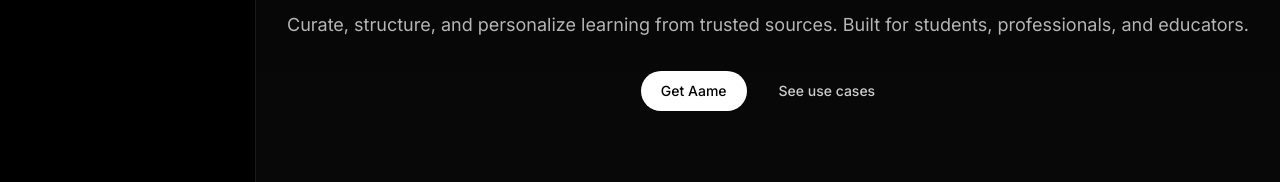
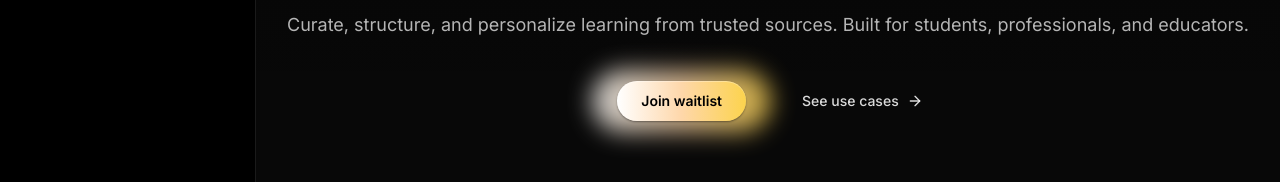
Before and after one commit to flamesdotblue/frontend-repo_dxwun45b_88t8rx, a React (Vite) app: page / in a window 1280 px wide. Shown: the part 205-387 px from the top of the page. Built offline with nearby package versions, Linux system fonts and the light colour scheme; a web font is replaced by a local one.

Commit message:
Update project prj_dxwun45b - 2025-10-28T19:13:03.397Z

```diff
--- a/src/components/HomeSection.jsx
+++ b/src/components/HomeSection.jsx
@@ -1,4 +1,5 @@
 import Spline from "@splinetool/react-spline";
+import { ArrowRight } from "lucide-react";
 
 export default function HomeSection() {
   return (
@@ -6,7 +7,7 @@
       {/* Spline full-cover background */}
       <div className="absolute inset-0">
         <Spline
-          scene="https://prod.spline.design/BWzdo650n-g-M9RS/scene.splinecode"
+          scene="https://prod.spline.design/O-AdlP9lTPNz-i8a/scene.splinecode"
           style={{ width: "100%", height: "100%" }}
         />
       </div>
@@ -24,17 +25,25 @@
           Curate, structure, and personalize learning from trusted sources. Built for students, professionals, and educators.
         </p>
         <div className="mt-8 inline-flex items-center gap-3">
+          {/* Join Waitlist – elevated appearance */}
           <a
-            href="mailto:connect@theaame.com?subject=Get%20Aame&body=Hi%20team%2C%20I%27d%20like%20access%20to%20Aame."
-            className="rounded-full bg-white text-black px-5 py-2.5 text-sm font-medium hover:bg-white/90 transition"
+            href="mailto:connect@theaame.com?subject=Join%20the%20waitlist&body=Hi%20Aame%20team%2C%20please%20add%20me%20to%20the%20waitlist."
+            className="relative inline-flex items-center justify-center rounded-full px-6 py-2.5 text-sm font-semibold text-black focus:outline-none focus-visible:ring-2 focus-visible:ring-amber-400/60"
+            aria-label="Join the waitlist"
           >
-            Get Aame
+            <span className="absolute -inset-px rounded-full bg-gradient-to-r from-white via-orange-200 to-amber-300 opacity-80 blur-md transition-opacity duration-300 group-hover:opacity-100" aria-hidden />
+            <span className="relative rounded-full bg-gradient-to-r from-white via-orange-200 to-amber-300 px-6 py-2.5 text-black shadow-[0_1px_0_0_rgba(255,255,255,0.3)_inset,0_1px_2px_0_rgba(0,0,0,0.4)]">
+              Join waitlist
+            </span>
           </a>
+
+          {/* Secondary link */}
           <a
             href="#use-cases"
-            className="rounded-full px-5 py-2.5 text-sm font-medium text-white/80 hover:text-white bg-white/0 hover:bg-white/10 transition"
+            className="group rounded-full px-5 py-2.5 text-sm font-medium text-white/85 hover:text-white bg-white/0 hover:bg-white/10 transition inline-flex items-center gap-2"
           >
             See use cases
+            <ArrowRight size={16} className="transition-transform group-hover:translate-x-0.5" />
           </a>
         </div>
       </div>
--- a/src/components/SiteFooter.jsx
+++ b/src/components/SiteFooter.jsx
@@ -39,7 +39,7 @@
           </div>
 
           <div>
-            <h4 className="font-medium">About</h4>
+            <h4 className="font-medium">Enterprise</h4>
             <ul className="mt-3 space-y-2 text-sm text-white/70">
               <li>
                 <button className="hover:text-white" onClick={() => onNavigate?.("about#about")}>About</button>
```
Also changed, not shown: 1 other file (tests, documents, lock files or other folders).
